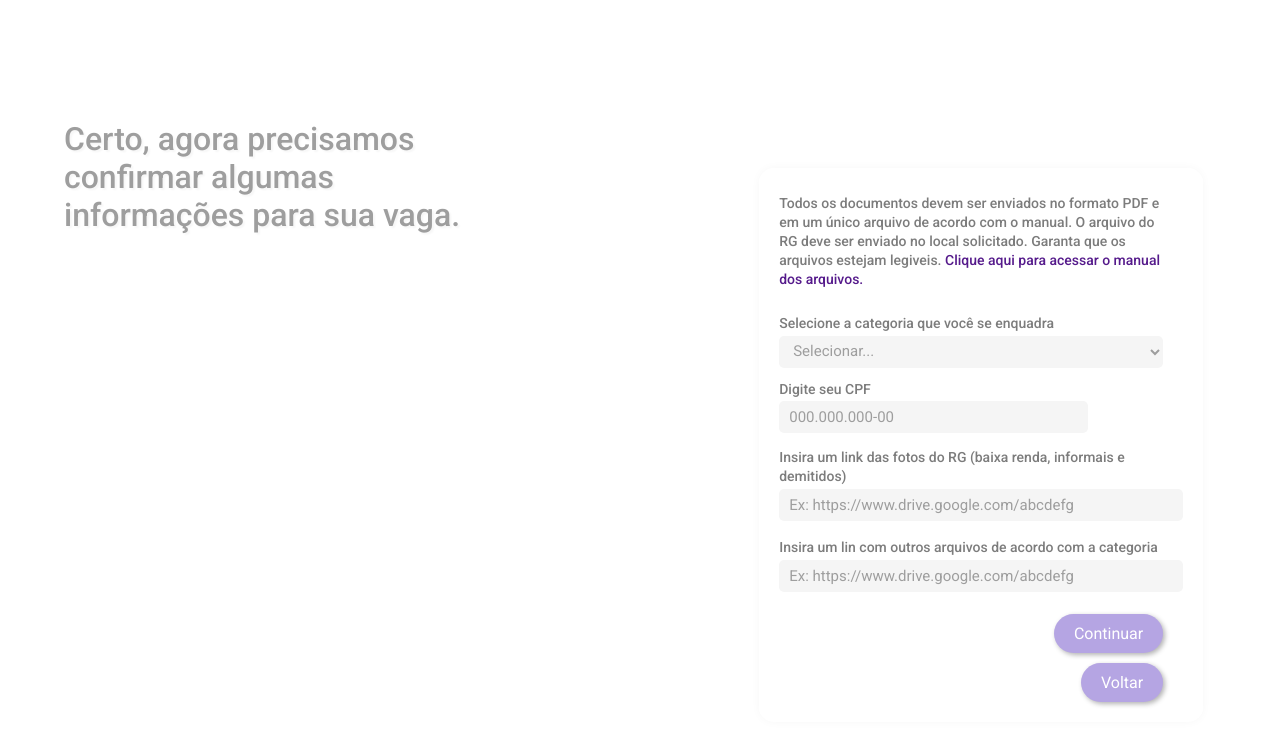
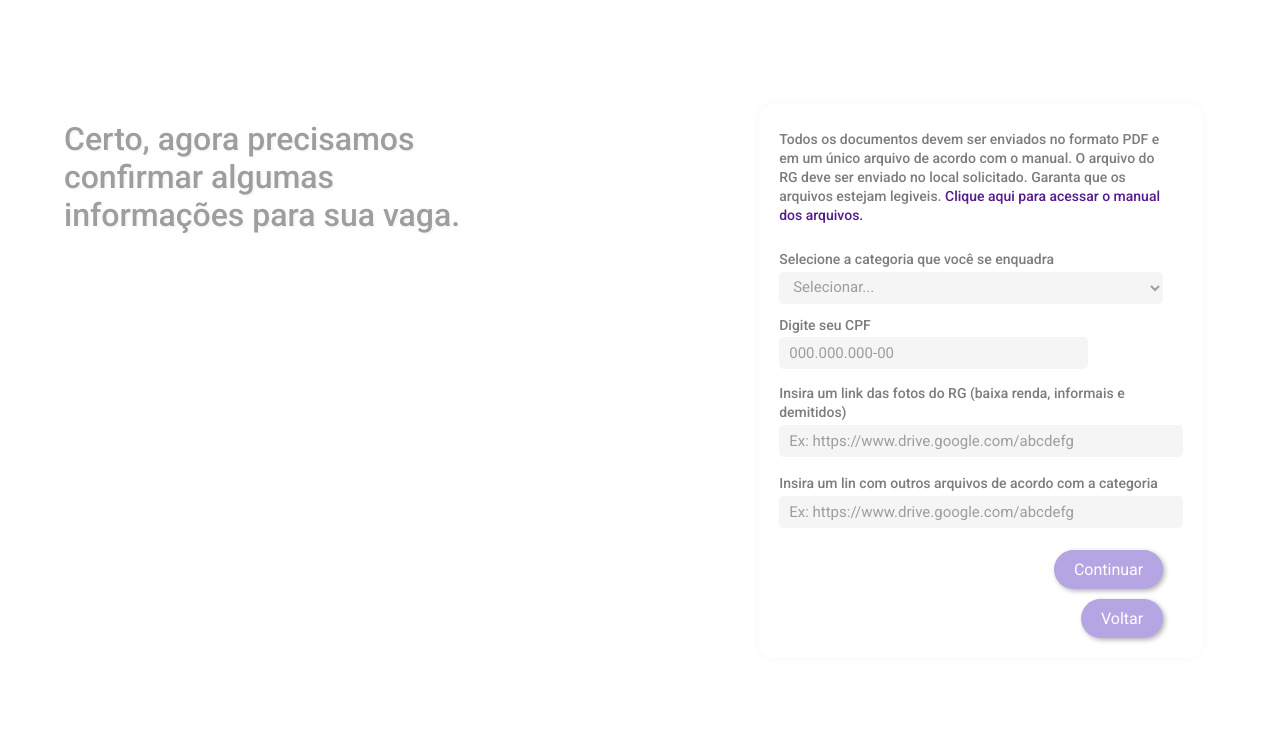
Before and after one commit to levifrota/Meu-Quiosque-Minha-Vida, a plain HTML site: page frontend/html/cadastro.html in a window 1280 px wide. Shown: the part 808-1552 px from the top of the page. Drawn offline with nearby package versions, Linux system fonts and the light colour scheme.

Commit message:
Update cadastro.css

```diff
--- a/frontend/styles/cadastro.css
+++ b/frontend/styles/cadastro.css
@@ -157,7 +157,8 @@ input {
     margin: 0;
 }
 
-.button, .button1 {
+.button,
+.button1 {
     display: flex;
     flex-direction: row-reverse;
     justify-items: flex-end;
@@ -165,8 +166,8 @@ input {
     width: 100%;
 }
 
-.button1{
-    margin-top:10px;
+.button1 {
+    margin-top: 10px;
 }
 
 #voltar,
@@ -183,7 +184,6 @@ input {
     box-shadow: 2px 2px 5px rgba(0, 0, 0, 0.3);
 }
 
-
 #finalizar {
     margin-top: 20px;
 }
@@ -191,6 +191,7 @@ input {
 #pg-inicial {
     margin-bottom: 20px;
 }
+
 #voltar:hover,
 #continuar:hover,
 #finalizar:hover,
@@ -202,6 +203,7 @@ input {
 
 #cadastro2 .formulario {
     width: 30vw;
+    margin-top: -5%;
 }
 
 #campo-desc {
```
